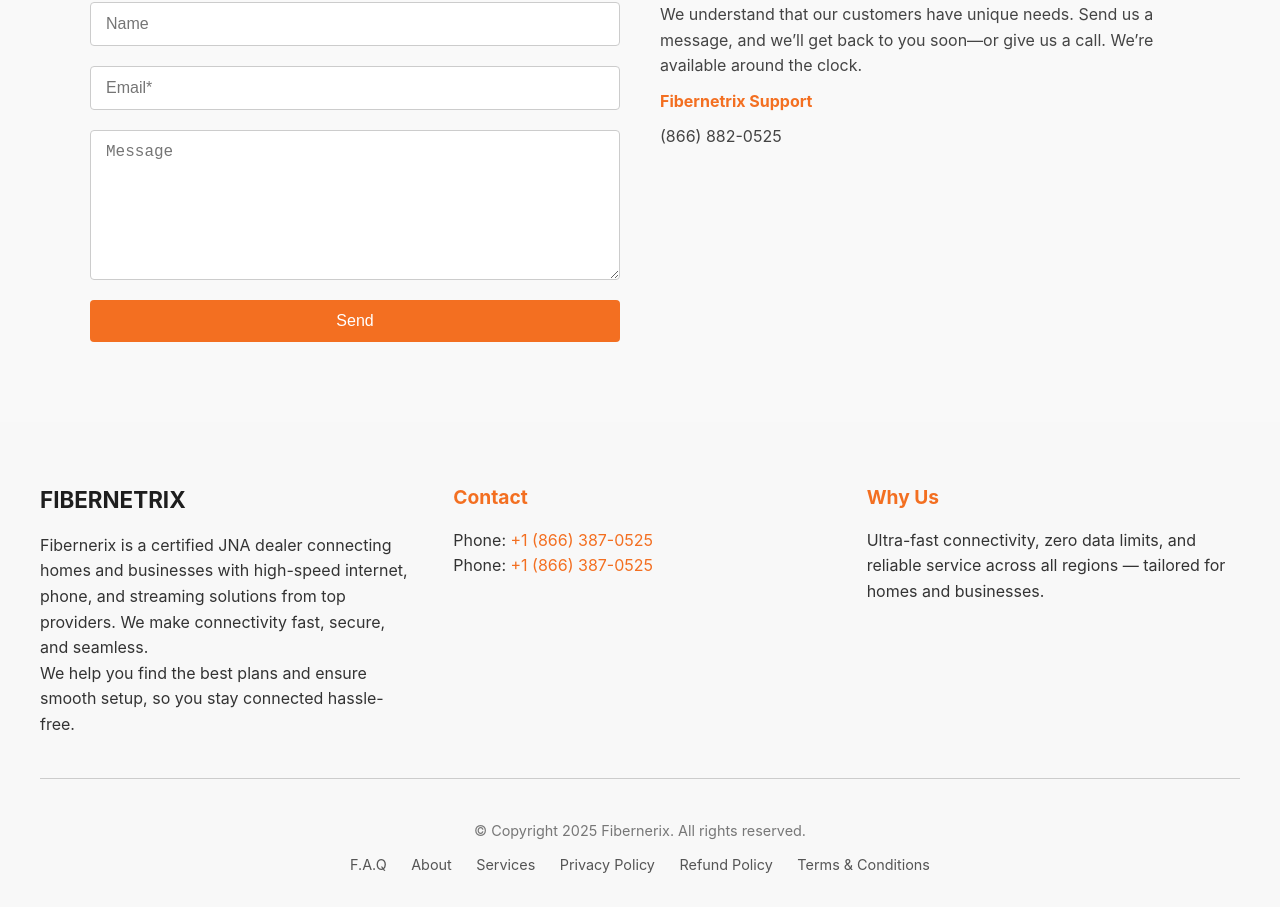
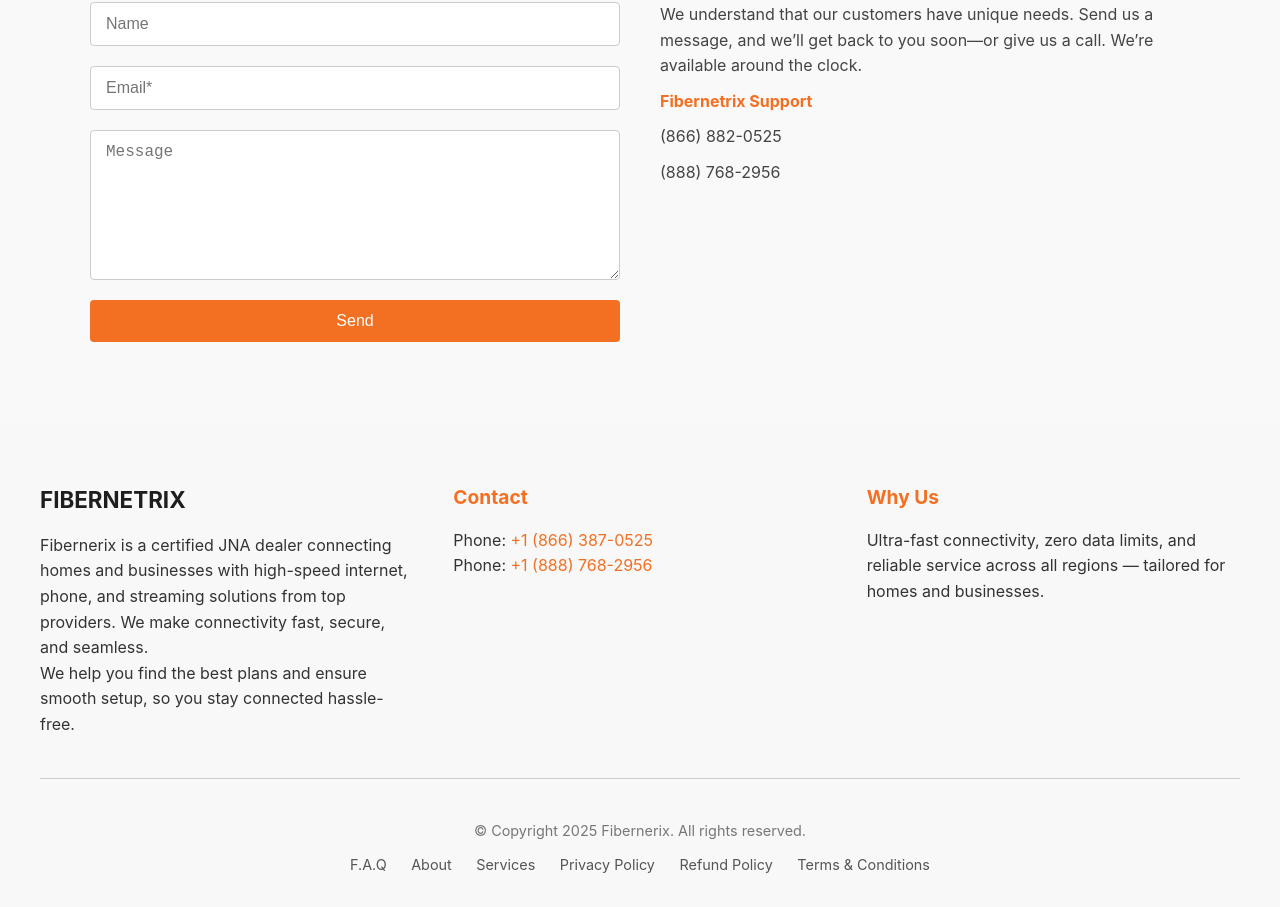
Before and after one commit to fibernerix/fibernerix, a plain HTML site: page index.html in a window 1280 px wide. Shown: the part 4674-5581 px from the top of the page. Drawn offline with nearby package versions, Linux system fonts and the light colour scheme.

Commit message:
Update index.html

```diff
--- a/index.html
+++ b/index.html
@@ -30,7 +30,7 @@
       <h1>Stay Connected with <span>Fibernerix</span></h1>
       <p>Lightning-fast internet, unmatched uptime, and flawless streaming — built for homes and businesses that thrive online.</p>
 
- <a class="hero-btn" href="tel:+18663870525">Call Now For Offers</a>
+ <a class="hero-btn" href="tel:+18887682956">Call Now For Offers</a>
     </div>
     <div class="hero-image" data-aos="fade-left">
       <img src="https://img.freepik.com/free-vector/internet-speed-concept-illustration_114360-9023.jpg" alt="Internet Hero Graphic">
@@ -424,6 +424,7 @@
         </p>
         <p><strong>Fibernetrix Support</strong></p>
         <p>(866) 882-0525</p>
+<p>(888) 768-2956</p>
       </div>
     </div>
   </div>
@@ -442,7 +443,7 @@
     <div class="footer-column">
       <h4>Contact</h4>
       <p>Phone: <a href="tel:+18663870525">+1 (866) 387-0525</a></p>
- <p>Phone: <a href="tel:+18887682956">+1 (866) 387-0525</a></p>
+ <p>Phone: <a href="tel:+18887682956">+1 (888) 768-2956</a></p>
     </div>
 
     <div class="footer-column">
```
